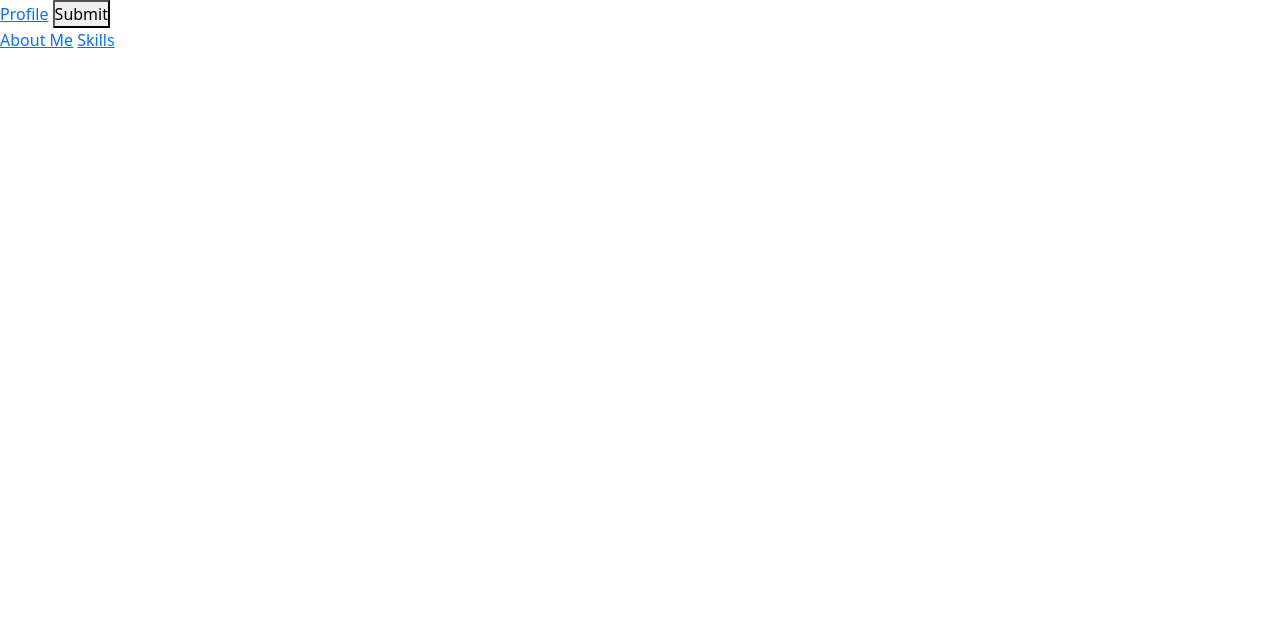
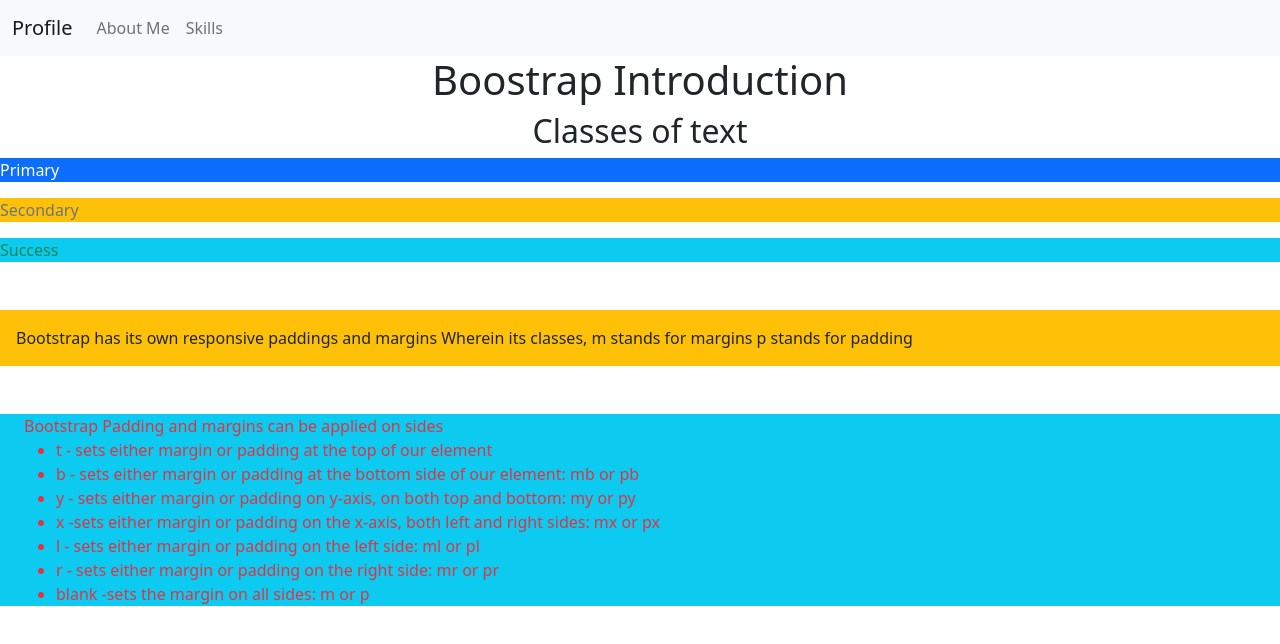
Before and after one commit to EspirituAlex/PRIN135_JohnAlexanderEspiritu, a plain HTML site: page index.html in a window 1280 px wide. Drawn offline with nearby package versions, Linux system fonts and the light colour scheme.

Commit message:
Added background and text color in Bootstrap

```diff
--- a/index.html
+++ b/index.html
@@ -19,14 +19,23 @@
 
 </head>
 <body>
-	<nav>
-		<div>
-			<a href="#">Profile</a>
-			<button>Submit</button>
-			<div>
-				<a href="#">About Me</a>
-				<a href="#">Skills</a>
+	<nav class="navbar navbar-expand-lg navbar-light bg-light">
+
+		<div class="container-fluid">
+
+			<a class="navbar-brand" href="#">Profile</a>
+
+			<button class="navbar-toggler" type="button" data-bs-toggle="collapse" data-bs-target="#navbarNavAltMarkup">
+				<span class="navbar-toggler-icon"></span>
+			</button>
+
+			<div class="collapse navbar-collapse" id="#navbarNavAltMarkup">
+				<div class="navbar-nav">
+					<a class="nav-link activate" href="#">About Me</a>
+					<a class="nav-link" href="#">Skills</a>
+				</div>
 			</div>
+
 		</div>
 
 		<!-- Bootstrap js popper -->
@@ -34,5 +43,30 @@
 		<script src="https://cdn.jsdelivr.net/npm/bootstrap@5.1.3/dist/js/bootstrap.min.js" integrity="sha384-QJHtvGhmr9XOIpI6YVutG+2QOK9T+ZnN4kzFN1RtK3zEFEIsxhlmWl5/YESvpZ13" crossorigin="anonymous"></script>
 
 	</nav>
+
+	<h1 class="text-center">Boostrap Introduction</h1>
+	<h2 class="text-center">Classes of text</h2>
+	<p class="bg-primary text-white">Primary</p>
+	<p class="bg-warning text-secondary">Secondary</p>
+	<p class="bg-info text-success">Success</p>
+
+	<div class="mt-5 p-3 bg-warning">
+		Bootstrap has its own responsive paddings and margins Wherein its classes, m stands for margins p stands for padding
+	</div>
+
+	<div class="my-5 px-4 bg-info text-danger">
+		Bootstrap Padding and margins can be applied on sides
+		<ul>
+			<li>t - sets either margin or padding at the top of our element</li>
+			<li>b - sets either margin or padding at the bottom side of our element: mb or pb</li>
+			<li>y - sets either margin or padding on y-axis, on both top and bottom: my or py</li>
+			<li>x -sets either margin or padding on the x-axis, both left and right sides: mx or px</li>
+			<li>l - sets either margin or padding on the left side: ml or pl</li>
+			<li>r - sets either margin or padding on the right side: mr or pr</li>
+			<li>blank -sets the margin on all sides: m or p</li>
+		</ul>
+
+	</div>
+
 </body>
 </html>
```
